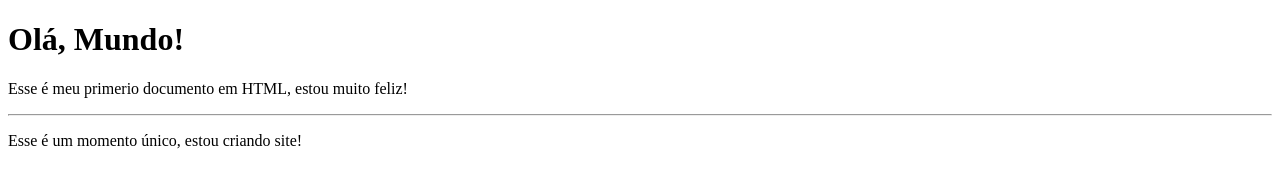
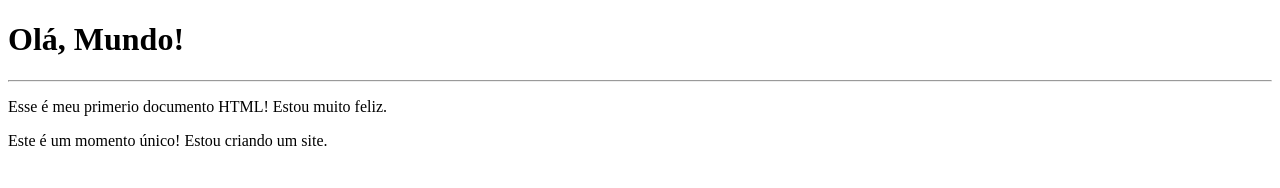
Before and after one commit to tonaldop/html-css, a plain HTML site: page exercicios/ex001/index.html in a window 1280 px wide. Drawn offline with Linux system fonts and the light colour scheme.

Commit message:
Inicio dos estudos

```diff
--- a/exercicios/ex001/index.html
+++ b/exercicios/ex001/index.html
@@ -3,13 +3,16 @@
 <head>
     <meta charset="UTF-8">
     <meta name="viewport" content="width=device-width, initial-scale=1.0">
-    <title>Meu primeiro exercícios</title>
+    <title>Meu primeiro exercício</title>
 </head>
 <body>
     <h1>Olá, Mundo!</h1>
-    <p>Esse é meu primerio documento em HTML, estou muito feliz!</p>
     <hr>
-    <p>Esse é um momento único, estou criando site!</p>
-
+    <p>
+        Esse é meu primerio documento HTML! Estou muito feliz.
+    </p>
+    <p>
+        Este é um momento único! Estou criando um site.
+    </p>
 </body>
 </html>
```
Also changed, not shown: exercicios/ex002/index.html (+5 -2 lines), exercicios/ex003/index.html (+8 -3 lines).
